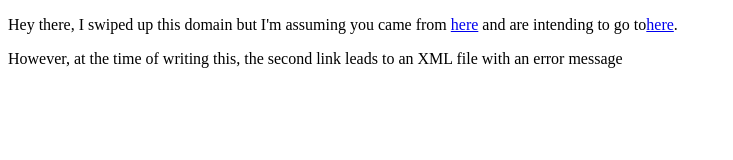
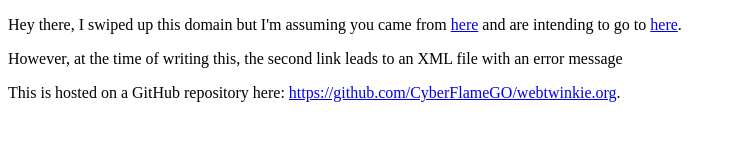
Before and after one commit to CyberFlameGO/webtwinkie.org, a plain HTML site: page index.html in a window 1280 px wide. Shown: the whole page, without its empty margins (0-733 px from the left). Drawn offline with Linux system fonts and the light colour scheme.

Commit message:
Update index.html

```diff
--- a/index.html
+++ b/index.html
@@ -5,7 +5,8 @@
     <title>webtwinkie.org</title>
   </head>
   <body>
-    <p>Hey there, I swiped up this domain but I'm assuming you came from <a href="https://chromium.googlesource.com/chromiumos/twebkie/+/refs/heads/dnschneid/README.md">here</a> and are intending to go to<a href="https://chromium.googlesource.com/chromiumos/twebkie/+/refs/heads/dnschneid/README.md">here</a>.</p>
+    <p>Hey there, I swiped up this domain but I'm assuming you came from <a href="https://chromium.googlesource.com/chromiumos/twebkie/+/refs/heads/dnschneid/README.md">here</a> and are intending to go to <a href="https://chromium.googlesource.com/chromiumos/twebkie/+/refs/heads/dnschneid/README.md">here</a>.</p>
     <p>However, at the time of writing this, the second link leads to an XML file with an error message</p>
+    <p>This is hosted on a GitHub repository here: <a href="https://github.com/CyberFlameGO/webtwinkie.org">https://github.com/CyberFlameGO/webtwinkie.org</a>.
   </body>
 </html>
```
